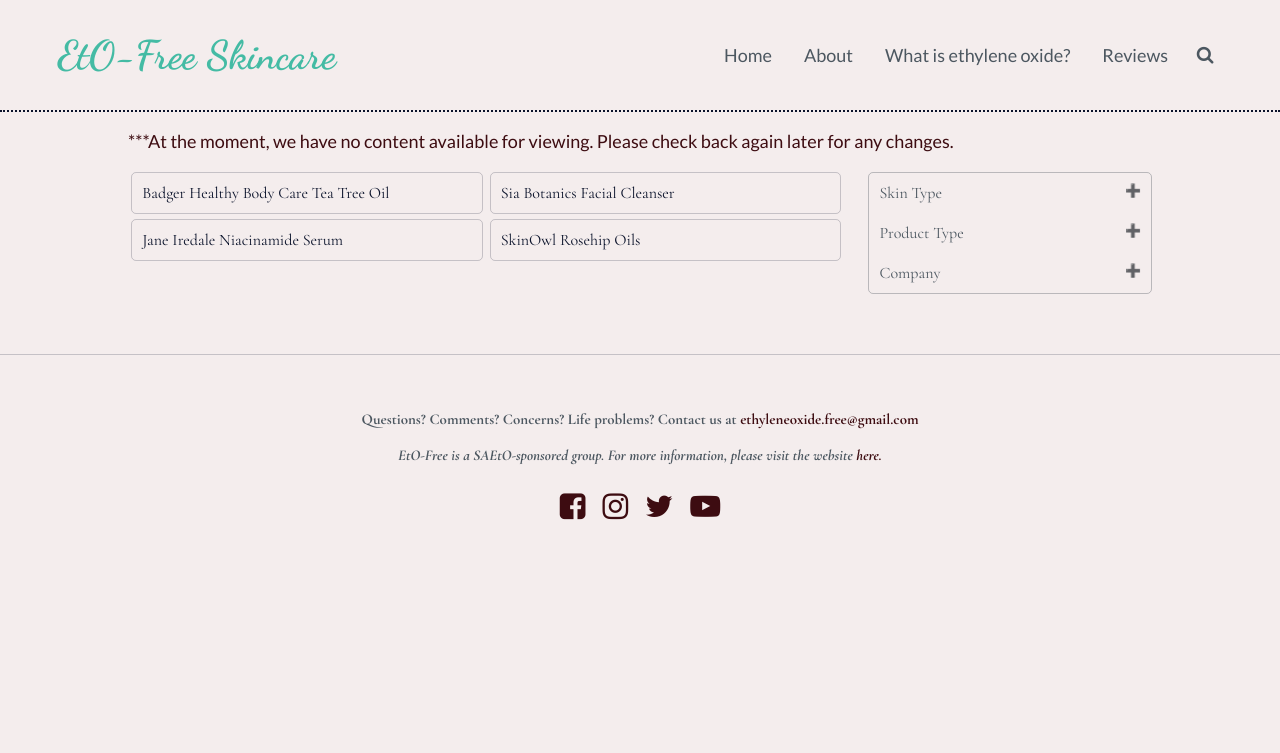
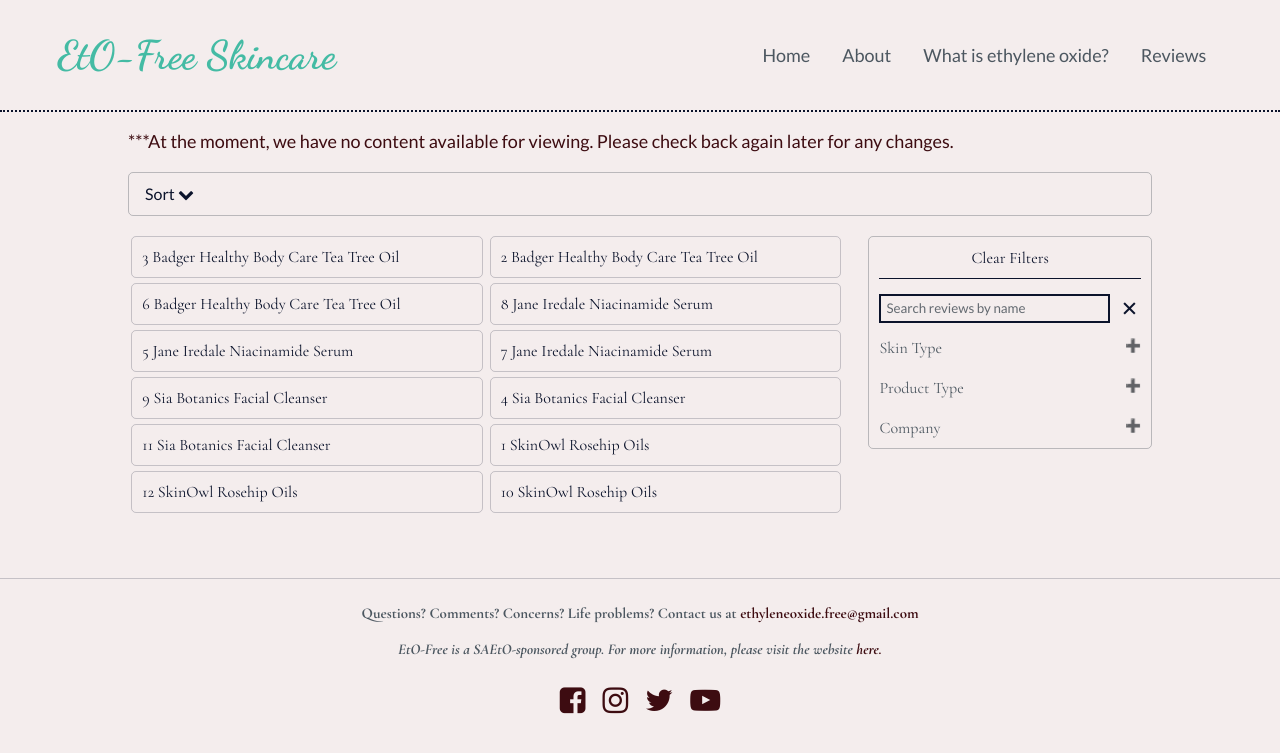
Before and after one commit to Students-Against-Ethylene-Oxide/EtO-Free, a PHP site: page /reviews.html in a window 1280 px wide. Shown: the top 753 px of the page. Run offline with PHP 8.4, Linux system fonts and the light colour scheme; some web fonts are replaced.

Commit message:
7.26.20 00:05

```diff
--- a/reviews.html
+++ b/reviews.html
@@ -12,36 +12,40 @@
 
 <body>
   <header>
-      <button id="menu-icon" onclick='change("menu-icon"); change("nav");' ontouchstart='change("menu-icon"); change("nav");'>
+    <button id="menu-icon"
+      onclick='change("menu-icon"); change("nav");'
+      ontouchstart='change("menu-icon"); change("nav");'>
       <div id="bar1"></div>
       <div id="bar2"></div>
       <div id="bar3"></div></button>
 
-      <div>
-        <a id="logo" href="index.html"> <img src="assets/images/logo.png" /> <h1> EtO-Free Skincare </h1> </a>
-      </div>
+    <a id="logo"
+      href="index.html">
+      <img src="assets/images/logo.png" /> <h1> EtO-Free Skincare </h1> </a>
 
     <span id="topnav">
       <a href="index.html" class="toplinks"> Home </a>
       <a href="about.html" class="toplinks"> About </a>
       <a href="eto.html" class="toplinks"> What is ethylene oxide? </a>
       <a href="reviews.html" class="toplinks"> Reviews </a>
-        <span id="search-box" onmouseover="change('topnav'); change('search-box');"
-        onmouseout="change('topnav'); change('search-box');">          <button type="submit"><i class="fa fa-search"></i></button>
+      <!-- <span id="search-box" onmouseover="change('topnav'); change('search-box'); document.getElementById('search-bar').click();"
+      onmouseout="change('topnav'); change('search-box');">
+        <button type="submit"><i class="fa fa-search"></i></button>
         <input id="search-bar" type="text" placeholder="Search" />
-        </span>
-      </span>
+      </span> --></span>
 
-      <button id="search" onclick='change("menu-icon"); change("nav");' ontouchstart='change("search-drop");'><i class="fa fa-search"></i></button>
+    <button id="search"
+      onclick="change('menu-icon'); change('nav'); document.getElementById('search-input').click();"
+      ontouchstart="change('menu-icon'); change('nav'); document.getElementById('search-input').click();">
+      <i class="fa fa-search"></i></button>
   </header>
 
   <nav id="nav">
-      <span> <input type="text" placeholder="Search" /><button type="submit"> <i class="fa fa-search"></i> </button> </span>
+    <!-- <span> <input id="search-input" type="text" placeholder="Search" /><button type="submit"> <i class="fa fa-search"></i> </button> </span> -->
     <span> <a class="navlinks" href="index.html"> Home </a> </span>
     <span> <a class="navlinks" href="about.html"> About </a> </span>
     <span> <a class="navlinks" href="eto.html"> What is ethylene oxide? </a> </span>
     <span> <a class="navlinks" href="reviews.html"> Reviews </a> </span>
-      <span> <input type="text" placeholder="Search" /><button type="submit"><i class="fa fa-search"></i></button> </span>
   </nav>
 
   <p id='disclaimer'>
@@ -49,82 +53,268 @@
   <div class="reviews-page">
     <div id="filters">
       <span>
-          <button id="sort-by" > Sort <i class="fa fa-chevron-down"></i></button>
+        <button id="sort-by"
+          onclick="change('sort-drop');"
+          ontouchstart="change('sort-drop');">
+          Sort <i class="fa fa-chevron-down"></i></button>
         <div id="sort-drop">
-            <button class="sort-by"> A to Z </button>
-            <button class="sort-by"> Z to A </button>
-            <button class="sort-by"> By Company </button>
-            <button class="sort-by"> By Product </button>
-            <button class="sort-by"> By Release Date </button>
+          <button
+            class="sort-by"
+            onclick="sortBy('data-name'); change('sort-drop');"
+            ontocuhstart="sortBy('data-name'); change('sort-drop');">
+            A to Z </button>
+          <button
+            class="sort-by"
+            onclick="sortBy('data-company'); change('sort-drop');"
+            ontocuhstart="sortBy('data-company'); change('sort-drop');">
+            By Company </button>
+          <button
+            class="sort-by"
+            onclick="sortBy('data-prodtype'); change('sort-drop');"
+            ontocuhstart="sortBy('data-prodtype'); change('sort-drop');">
+            By Product </button>
+          <button
+            class="sort-by"
+            onclick="sortBy('data-date'); change('sort-drop');"
+            ontocuhstart="sortBy('data-date'); change('sort-drop');">
+            By Release Date </button>
         </div>
       </span>
 
-        <button href='#reviews-sidebar' onclick="document.getElementById('reviews-sidebar').scrollIntoView();" ontouchstart="document.getElementById('reviews-sidebar').scrollIntoView();"> <i class='fa fa-filter'></i> Filters </button>
+      <button
+        href="#reviews-sidebar"
+        onclick="document.getElementById('reviews-sidebar').scrollIntoView();"
+        ontouchstart="document.getElementById('reviews-sidebar').scrollIntoView();">
+        <i class='fa fa-filter'></i> Filters </button>
     </div>
     <div id="reviews-main">
-        <span class="card">Badger Healthy Body Care Tea Tree Oil</span>
-        <span class="card">Sia Botanics Facial Cleanser</span>
-        <span class="card">Jane Iredale Niacinamide Serum</span>
-        <span class="card">SkinOwl Rosehip Oils</span>
+      <span
+        class="card"
+        data-company="bhbc"
+        data-date="2016-08-10T11:30:21.000Z"
+        data-name="Badger Healthy Body Care Tea Tree Oil"
+        data-prodtype="cleanser"
+        data-skintype="oily">
+        3 Badger Healthy Body Care Tea Tree Oil</span>
+      <span
+        class="card"
+        data-company="so"
+        data-date="2016-08-10T17:30:21.000Z"
+        data-name="Sia Botanics Facial Cleanser"
+        data-prodtype="cleanser"
+        data-skintype="dry">
+        9 Sia Botanics Facial Cleanser</span>
+      <span
+        class="card"
+        data-company="ji"
+        data-date="2016-08-10T16:30:21.000Z"
+        data-name="Jane Iredale Niacinamide Serum"
+        data-prodtype="treatment"
+        data-skintype="combo">
+        8 Jane Iredale Niacinamide Serum</span>
+      <span
+        class="card"
+        data-company="sb"
+        data-date="2016-08-10T09:30:21.000Z"
+        data-name="SkinOwl Rosehip Oils"
+        data-prodtype="cleanser"
+        data-skintype="normal">
+        1 SkinOwl Rosehip Oils</span>
+      <span
+        class="card"
+        data-company="thesis"
+        data-date="2016-08-10T10:30:21.000Z"
+        data-name="Badger Healthy Body Care Tea Tree Oil"
+        data-prodtype="sunscreen"
+        data-skintype="oily">
+        2 Badger Healthy Body Care Tea Tree Oil</span>
+      <span
+        class="card"
+        data-company="fab"
+        data-date="2016-08-10T12:30:21.000Z"
+        data-name="Sia Botanics Facial Cleanser"
+        data-prodtype="exfoliant"
+        data-skintype="dry">
+        4 Sia Botanics Facial Cleanser</span>
+      <span
+        class="card"
+        data-company="nat"
+        data-date="2016-08-10T13:30:21.000Z"
+        data-name="Jane Iredale Niacinamide Serum"
+        data-prodtype="moisturizer"
+        data-skintype="combo">
+        5 Jane Iredale Niacinamide Serum</span>
+      <span
+        class="card"
+        data-company="bhbc"
+        data-date="2016-08-10T20:30:21.000Z"
+        data-name="SkinOwl Rosehip Oils"
+        data-prodtype="moisturizer"
+        data-skintype="normal">
+        12 SkinOwl Rosehip Oils</span>
+      <span
+        class="card"
+        data-company="ji"
+        data-date="2016-08-10T14:30:21.000Z"
+        data-name="Badger Healthy Body Care Tea Tree Oil"
+        data-prodtype="exfoliant"
+        data-skintype="oily">
+        6 Badger Healthy Body Care Tea Tree Oil</span>
+      <span
+        class="card"
+        data-company="sb"
+        data-date="2016-08-10T19:30:21.000Z"
+        data-name="Sia Botanics Facial Cleanser"
+        data-prodtype="sunscreen"
+        data-skintype="dry">
+        11 Sia Botanics Facial Cleanser</span>
+      <span
+        class="card"
+        data-company="so"
+        data-date="2016-08-10T15:30:21.000Z"
+        data-name="Jane Iredale Niacinamide Serum"
+        data-prodtype="treatment"
+        data-skintype="combo">
+        7 Jane Iredale Niacinamide Serum</span>
+      <span
+        class="card"
+        data-company="fab"
+        data-date="2016-08-10T18:30:21.000Z"
+        data-name="SkinOwl Rosehip Oils"
+        data-prodtype="treatment"
+        data-skintype="normal">
+        10 SkinOwl Rosehip Oils</span>
     </div>
     <div id="reviews-sidebar">
-        <a id="accordion1" class="accordion" onclick="change('skin-type'); change('accordion1');" ontouchstart="change('skin-type'); change('accordion1');"> Skin Type </a>
-        <div id="skin-type" class="panel">
-          <button class="tag"> Oily </button>
-          <button class="tag"> Dry </button>
-          <button class="tag"> Combination </button>
-          <button class="tag"> Normal </button>
-          <button class="tag"><a class="links" href="https://www.youtube.com/watch?v=vic-EMOivpA&app=desktop"><b> Help! I don't know what my skin type is! </b></a></button>
+      <button
+        onclick="clearFilters();">
+        Clear Filters </button>
+      <span>
+        <input id="filter-input"
+          type="text"
+          placeholder="Search reviews by name"
+          onkeyup="filterOut();" />
+        <button
+          onclick="resetFilters()">
+          &#10005; </button></span>
+      <a id="accordion1"
+        class="accordion"
+        onclick="change('skin-type'); change('accordion1');"
+        ontouchstart="change('skin-type'); change('accordion1');">
+        Skin Type </a>
+      <div id="skin-type"
+        class="panel">
+        <button
+          class="tag"
+          onclick="filter.call(this, 'data-skintype', 'oily');"
+          data-click="no">
+          Oily </button>
+        <button
+          class="tag"
+          onclick="filter.call(this, 'data-skintype', 'dry');"
+          data-click="no">
+          Dry </button>
+        <button
+          class="tag"
+          onclick="filter.call(this, 'data-skintype', 'combo');"
+          data-click="no">
+          Combination </button>
+        <button
+          class="tag"
+          onclick="filter.call(this, 'data-skintype', 'normal');"
+          data-click="no">
+          Normal </button>
+        <button
+          class="tag">
+          <a
+            class="links"
+            href="https://www.youtube.com/watch?v=vic-EMOivpA&app=desktop" target="_blank">
+            <b> Help! I don't know what my skin type is! </b></a></button>
       </div>
 
-        <a id="accordion2" class="accordion" onclick="change('product-type'); change('accordion2');" ontouchstart="change('product-type'); change('accordion2');"> Product Type </a>
-        <div id="product-type" class="panel">
-          <h3> Treatments </h3>
-          <span id="treatments">
-            <button class='tag' href="#"> Vitamin C Absorbic Acid Serums </button>
-            <button class='tag' href="#"> Niacinamide Serums </button>
-            <button class='tag' href="#"> Tea Tree Oil Serums </button>
-            <button class='tag' href="#"> Rosehip Oils </button>
-          </span>
-
-          <h3> Cleansers </h3>
-          <span id="cleansers">
-            <button class='tag' href="#"> Benzoyl Peroxide Cleansers </button>
-            <button class='tag' href="#"> Salicylic Acid Cleansers </button>
-            <button class='tag' href="#"> Oil Cleansers </button>
-            <button class='tag' href="#"> Cream Cleansers </button>
-          </span>
-
-          <h3> Moisturizers </h3>
-          <span id="moisturizers">
-            <button class='tag' href="#"> Gel Moisturizers </button>
-            <button class='tag' href="#"> Snail Moisturizers </button>
-            <button class='tag' href="#"> SPF Moisturizers </button>
-            <button class='tag' href="#"> Night Cream Moisturizers </button>
-          </span>
-
-          <h3> Sunscreens </h3>
-          <span id="sunscreens">
-            <button class='tag' href="#"> Mineral Sunscreens </button>
-            <button class='tag' href="#"> Chemical Sunscreens </button>
-          </span>
-
-          <h3> Exfoliants </h3>
-          <span id="exfoliants">
-            <button class='tag' href="#"> Gentle Exfoliants </button>
-            <button class='tag' href="#"> Strong Exfoliants </button>
-          </span>
+      <a id="accordion2"
+        class="accordion"
+        onclick="change('product-type'); change('accordion2');"
+        ontouchstart="change('product-type'); change('accordion2');">
+        Product Type </a>
+      <div id="product-type"
+        class="panel">
+        <button
+          class='tag'
+          onclick="filter.call(this, 'data-prodtype', 'cleanser');"
+          data-click="no">
+          Cleansers </button>
+        <button
+          class='tag'
+          onclick="filter.call(this, 'data-prodtype', 'treatment');"
+          data-click="no">
+          Exfoliants </button>
+        <button
+          class='tag'
+          onclick="filter.call(this, 'data-prodtype', 'moisturizer');"
+          data-click="no">
+          Moisturizers </button>
+        <button
+          class='tag'
+          onclick="filter.call(this, 'data-prodtype', 'sunscreen');"
+          data-click="no">
+          Sunscreens </button>
+        <button
+          class='tag'
+          onclick="filter.call(this, 'data-prodtype', 'exfoliant');"
+          data-click="no">
+          Treatments </button>
       </div>
 
-        <a id="accordion3" class="accordion" onclick="change('company'); change('accordion3');" ontouchstart="change('company'); change('accordion3');"> Company </a>
-        <div id="company" class="panel">
-          <button class='tag' href="#">Badger Healthy Body Care</button>
-          <button class='tag' href="#">Jane Iredale</button>
-          <button class='tag' href="#">Sia Botanics</button>
-          <button class='tag' href="#">SkinOwl</button>
-          <button class='tag' href="#">First Aid Beauty</button>
-          <button class='tag' href="#">Thesis</button>
-          <button class='tag' href="#">Naturium</button>
+      <a id="accordion3"
+        class="accordion"
+        onclick="change('company'); change('accordion3');"
+        ontouchstart="change('company'); change('accordion3');">
+        Company </a>
+      <div id="company"
+        class="panel">
+        <button
+          class='tag'
+          onclick="filter.call(this, 'data-company', 'bhbc');"
+          ontouchstart="filter.call(this, 'data-company', 'bhbc');"
+          data-click="no">
+          Badger Healthy Body Care</button>
+        <button
+          class='tag'
+          onclick="filter.call(this, 'data-company', 'ji');"
+          ontouchstart="filter.call(this, 'data-company', 'ji');"
+          data-click="no">
+          Jane Iredale</button>
+        <button
+          class='tag'
+          onclick="filter.call(this, 'data-company', 'sb');"
+          ontouchstart="filter.call(this, 'data-company', 'sb');"
+          data-click="no">
+          Sia Botanics</button>
+        <button
+          class='tag'
+          onclick="filter.call(this, 'data-company', 'so');"
+          ontouchstart="filter.call(this, 'data-company', 'so');"
+          data-click="no">
+          SkinOwl</button>
+        <button
+          class='tag'
+          onclick="filter.call(this, 'data-company', 'fab');"
+          ontouchstart="filter.call(this, 'data-company', 'fab');"
+          data-click="no">
+          First Aid Beauty</button>
+        <button
+          class='tag'
+          onclick="filter.call(this, 'data-company', 'thesis');"
+          ontouchstart="filter.call(this, 'data-company', 'thesis');"
+          data-click="no">
+          Thesis</button>
+        <button
+          class='tag'
+          onclick="filter.call(this, 'data-company', 'nat');"
+          ontouchstart="filter.call(this, 'data-company', 'nat');"
+          data-click="no">
+          Naturium</button>
       </div>
     </div>
   </div>
@@ -137,4 +327,8 @@
   </footer>
 </body>
 
+<script>
+  sortBy('data-name');
+</script>
+
 </html>
--- a/styles.css
+++ b/styles.css
@@ -44,7 +44,6 @@ body {
 	font-family: Cormorant Garamond, Cormorant, Crimson Text, serif;
 	font-size: 18px;
 	margin: 0;
-	min-height: 100vh;
 	overflow-x: hidden;
 	overflow-y: scroll;
 	scroll-behavior: smooth;
@@ -101,6 +101,7 @@ iframe {
 }
 
 footer {
+	align-items: center;
 	align-self: baseline;
 	border-top: 1px solid rgba(11, 19, 43, 0.2);
 	display: flex;
@@ -112,15 +113,12 @@ footer {
 	width: 100%;
 }
 
-footer h5, footer h6 {
-	align-self: center;
+footer h5 {
 	color: #4c5760;
-	padding-top: 30px;
 	text-align: center;
 }
 
 footer span {
-	align-self: center;
 	display: inline-block;
 	font-size: 30px;
 }
@@ -216,6 +218,51 @@ footer i {
 	flex-direction: column;
 	font-size: 16px;
 	overflow: hidden;
+}
+
+#reviews-sidebar > span {
+	display: flex;
+	flex-direction: row;
+	margin: 0 10px;
+}
+
+#reviews-sidebar > span button {
+	align-self: center;
+	background-color: #fff0;
+	border: none;
+	color: #0b132b;
+	font-size: 1.3em;
+	width: 10%;
+}
+
+#reviews-sidebar > span button:hover {
+	color: #44bba4;
+}
+
+#reviews-sidebar input[type=text] {
+	background-color: inherit;
+	border: 2px solid #0b132b;
+	margin: 5px;
+	margin-left: 0px;
+	padding: 5px;
+	width: 90%;
+}
+
+#reviews-sidebar > button {
+	background: none;
+	border: none;
+	border-bottom: 1px solid #0b132b;
+	color: #0b132b;
+	font-family: inherit;
+	font-size: 16px;
+	margin: 10px;
+	padding-bottom: 10px;
+	transition: 0s;
+}
+
+#reviews-sidebar > button:hover {
+	border-color: #fc7a57;
+	color: #fc7a57;
 }
 
 .change #bar1 {
@@ -235,11 +282,14 @@ footer i {
 .home-page, .about-page, .eto-page {
 	display: flex;
 	flex-direction: column;
+	min-height: 70vh;
 }
 
 .reviews-page {
 	display: flex;
 	flex-flow: row wrap;
+	height: min-content;
+	/* min-height: 60vh; */
 }
 
 .fa-filter, .fa-chevron-down {
@@ -251,12 +301,16 @@ footer i {
 }
 
 .accordion {
-  background-color: none;
+  background-color: #fff0;
   color: #4c5760;
   cursor: pointer;
 	margin: 0px 10px;
   outline: none;
   padding: 10px 0px;
+}
+
+.accordion.change {
+	box-shadow: 0 4px 8px -8px rgba(0, 0, 0, 1);
 }
 
 .accordion:after {
@@ -323,10 +377,11 @@ footer i {
 	max-height: 55px;
 	padding: 10px;
   transition: 0.05s;
+	width: max-content;
 }
 
-.tag:hover {
-	border-color: #f4eded;
+.tag:hover, .tag.change {
+	border-color: #fff0;
   box-shadow: 0 4px 8px 0 rgba(0,0,0,0.2);
 	color: #44bba4;
 }
@@ -520,7 +574,7 @@ footer i {
 		justify-content: space-between;
 	}
 
-	header a img, nav span:last-child, #topnav {
+	header a img, #topnav {
 		display: none;
 	}
 
@@ -807,7 +862,7 @@ footer i {
 		display: none;
 	}
 
-	#menu-icon, #search, #filters {
+	#menu-icon, #search, #filters > button:last-child {
 		display: none;
 	}
 
@@ -956,7 +1009,7 @@ footer i {
 		display: none;
 	}
 
-	#menu-icon, #search, #nav, #filters {
+	#menu-icon, #search, #nav, #filters > button:last-child {
 		display: none;
 	}
 
```
Also changed, not shown: other parts of styles.css (+28 -27 lines), about.html (+8 -6 lines), discarded.txt (added, +99 -0 lines), eto.html (+7 -6 lines), index.html (+22 -8 lines), name.js (+118 -0 lines), sass-styles.css (deleted), 2 other files. Lines whose indentation alone changed are shown as unchanged.
